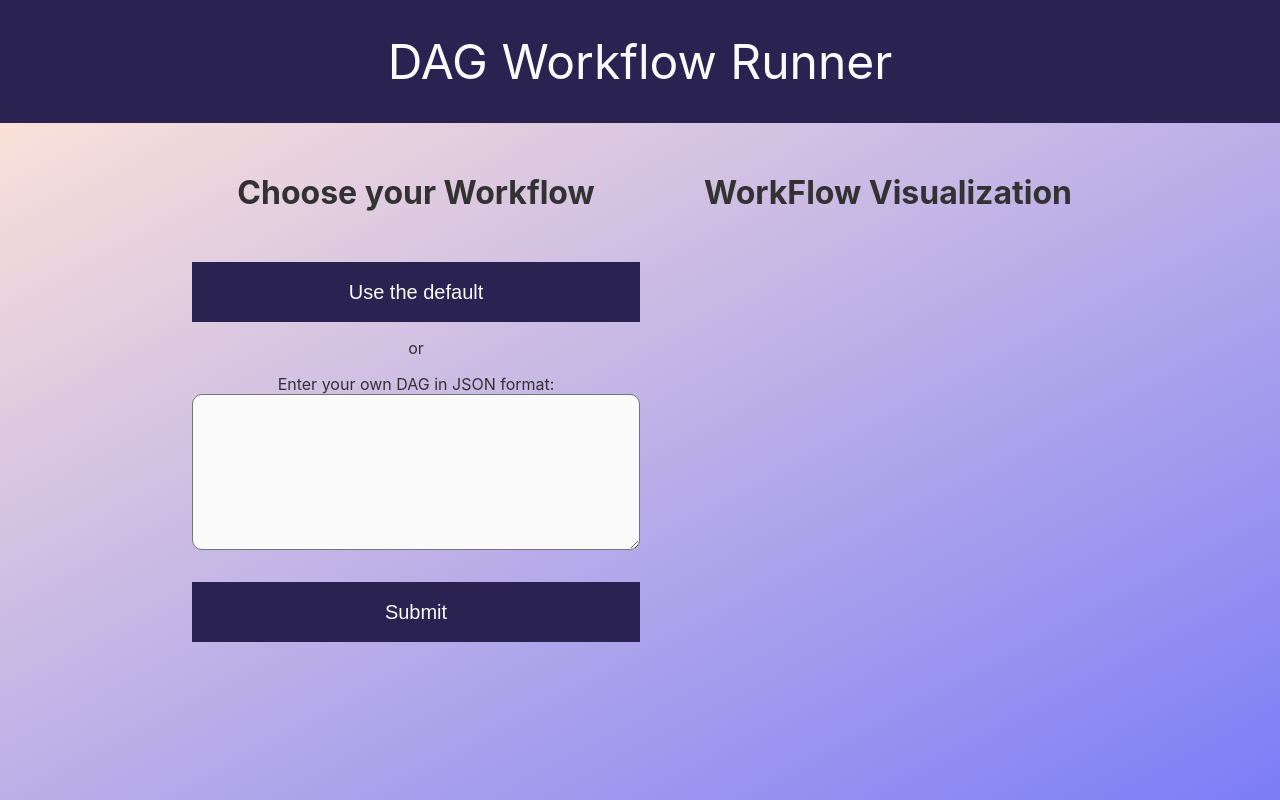
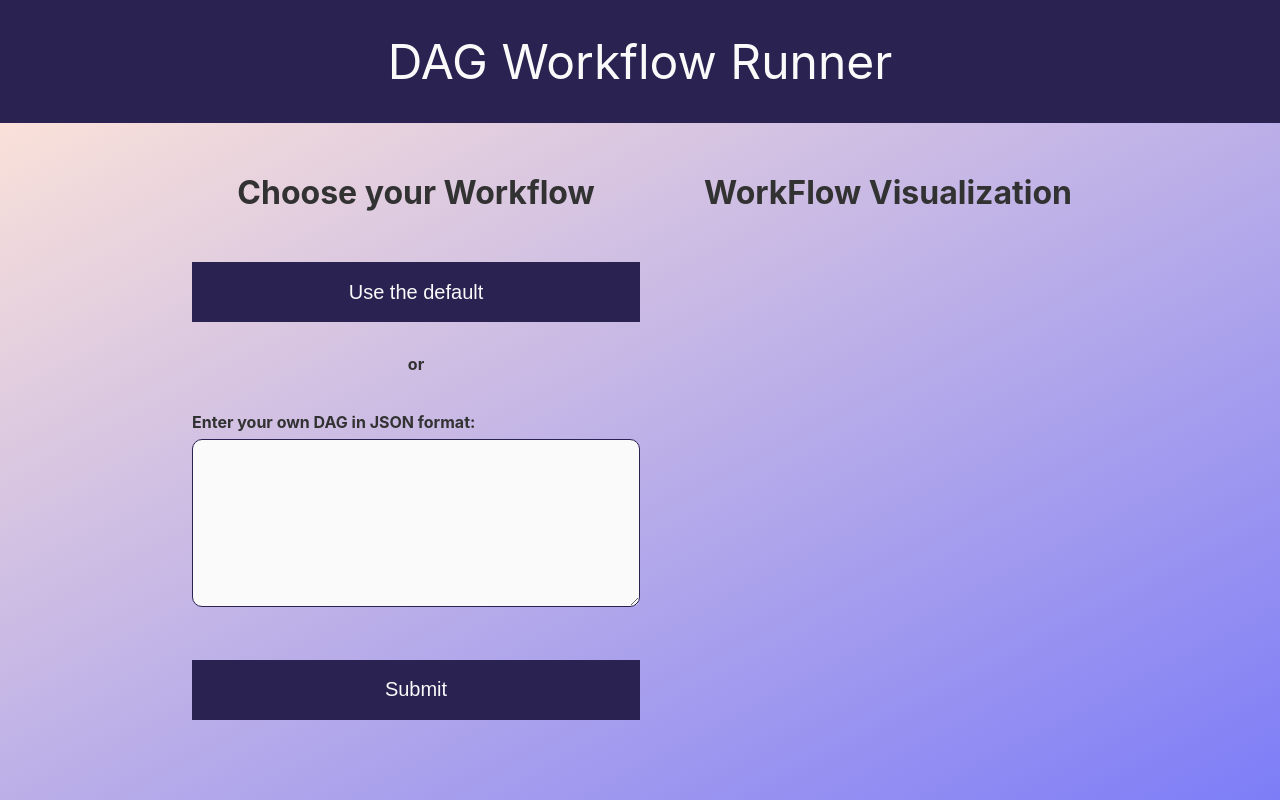
Before and after one commit to SashaBajzek/bighat-app, a React (Create React App) app: page / in a window 1280 px wide. Built offline with nearby package versions, Linux system fonts and the light colour scheme.

Commit message:
error styling

```diff
--- a/src/components/App/App.css
+++ b/src/components/App/App.css
@@ -2,22 +2,26 @@
   --background-dark: var(--bighat-dark-purple);
   --background-dark-active: var(--bighat-medium-purple);
   --background-light: var(--white);
+  --background-error: var(--bighat-pink);
   --border-primary: var(--bighat-dark-purple);
+  --border-error: var(--error);
   --box-shadow-color: var(--bighat-medium-purple);
-  --text-color-dark: rgb(50, 50, 50);
+  --text-color-dark: var(--black);
   --text-color-light: var(--white);
+  --text-color-error: var(--error);
+  --black: rgb(50, 50, 50);
   --white: rgb(250, 250, 250);
   --bighat-dark-purple: rgb(42, 34, 81);
   --bighat-medium-purple: rgb(125, 125, 247);
   --bighat-grey: rgb(246, 246, 246);
   --bighat-peach: rgb(250, 225, 217);
-  --bighat-pink: rgb(248, 221, 253);
   --error: #a80014;
 }
 
 html {
   background: var(--background-dark);
   color: var(--text-color-dark);
+  font-size: 1rem;
 }
 
 *,
@@ -32,7 +36,7 @@ html {
   flex-direction: column;
   text-align: center;
 
-  .layout {
+  .main-layout {
     display: flex;
     flex-direction: column;
     gap: 20px;
@@ -61,7 +65,7 @@ main {
 }
 
 @media (min-width: 800px) {
-  .App .layout {
+  .App .main-layout {
     flex-direction: row;
     inline-size: 80vw;
     padding-block: 50px;
@@ -69,13 +73,13 @@ main {
 }
 
 @media (min-width: 1000px) {
-  .App .layout {
+  .App .main-layout {
     inline-size: 70vw;
   }
 }
 
 @media (min-width: 1400px) {
-  .App .layout {
+  .App .main-layout {
     inline-size: 60vw;
   }
 }
--- a/src/components/App/App.js
+++ b/src/components/App/App.js
@@ -39,7 +39,7 @@ function App() {
     <div className="App">
       <header className="App-header">DAG Workflow Runner</header>
       <main>
-        <div className="layout">
+        <div className="main-layout">
           <SubmitDAGForm onSubmit={onSubmit} />
           <WorkflowList nodes={nodes} />
         </div>
--- a/src/components/SubmitDAGForm/SubmitDAGForm.css
+++ b/src/components/SubmitDAGForm/SubmitDAGForm.css
@@ -31,12 +31,39 @@
   }
 
   .divider {
-    padding-block: 1rem;
+    font-weight: bold;
+    padding-block: 2rem;
+  }
+
+  label {
+    font-weight: bold;
+    padding-block: 0.4rem;
+    text-align: left;
   }
 
   textarea {
     background-color: var(--background-light);
+    border: 1px solid var(--border-primary);
     border-radius: 10px;
+    padding: 8px;
+    margin-block-end: 21px;
+
+    &:focus-visible {
+      box-shadow: 0px 0px 2px 1px var(--box-shadow-color);
+      outline: none;
+    }
+
+    &.error {
+      border: 1px solid var(--border-error);
+      box-shadow: 0px 0px 2px 1px var(--border-error);
+      margin-block-end: 2px;
+    }
+  }
+
+  .error-message {
+    color: var(--text-color-error);
+    font-weight: bold;
+    text-align: left;
   }
 
   .submit-button {
--- a/src/components/SubmitDAGForm/SubmitDAGForm.js
+++ b/src/components/SubmitDAGForm/SubmitDAGForm.js
@@ -35,13 +35,16 @@ function SubmitDAGForm({ onSubmit }) {
       <label htmlFor="dag-input">Enter your own DAG in JSON format:</label>
       <textarea
         aria-describedby={"error"}
+        className={errorMessage && "error"}
         id="dag-input"
         onChange={(e) => setDAGText(e.target.value)}
         rows={10}
         type="text"
         value={DAGText}
       />
-      <div id="error">{errorMessage}</div>
+      <div className="error-message" id="error">
+        {errorMessage}
+      </div>
       <button className="submit-button" type="submit">
         Submit
       </button>
--- a/src/components/WorkflowItem/WorkflowItem.css
+++ b/src/components/WorkflowItem/WorkflowItem.css
@@ -11,10 +11,6 @@
   .value {
     font-size: 2rem;
     padding-block-end: 0.8rem;
-  }
-
-  .time {
-    font-size: 1rem;
   }
 
   .arrow {
```
